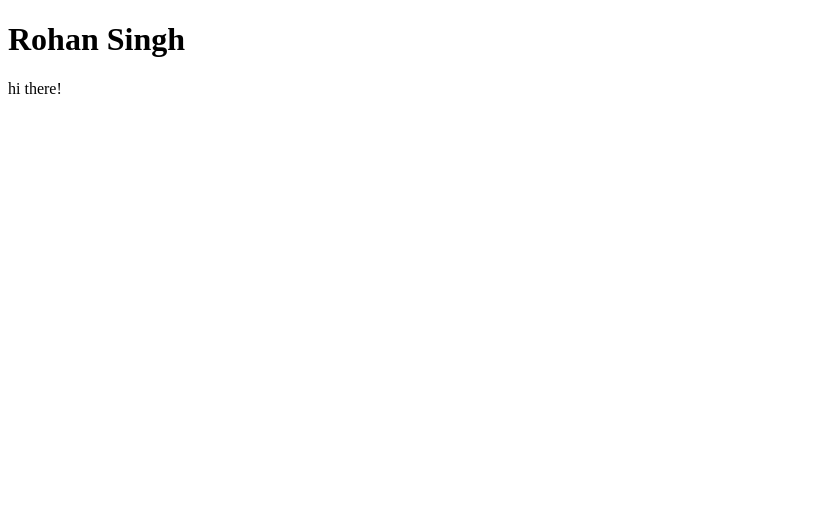
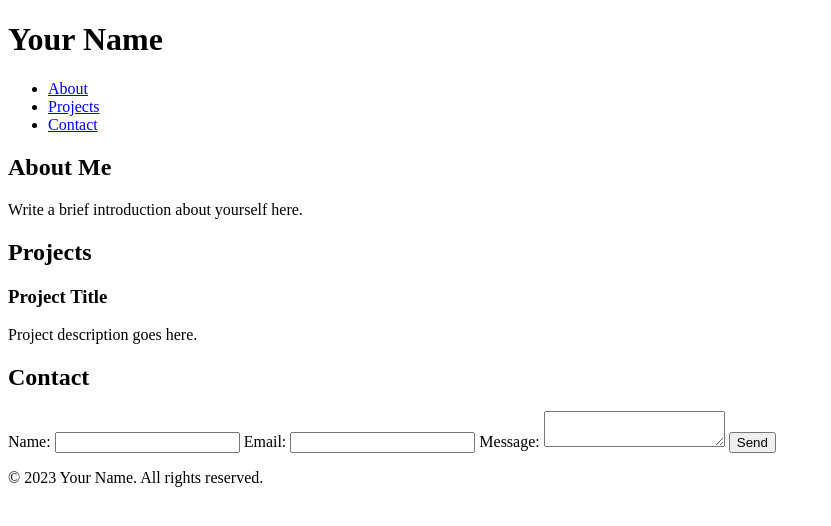
Before and after one commit to rohansingh2612/rohansingh2612.github.io, a plain HTML site: page index.html in a window 1280 px wide. Shown: the whole page, without its empty margins (0-831 px from the left). Drawn offline with Linux system fonts and the light colour scheme.

Commit message:
update index.html

```diff
--- a/index.html
+++ b/index.html
@@ -1,7 +1,52 @@
 <!DOCTYPE html>
-<html>
+<html lang="en">
+<head>
+    <meta charset="UTF-8">
+    <meta name="viewport" content="width=device-width, initial-scale=1.0">
+    <title>Portfolio</title>
+    <link rel="stylesheet" href="styles.css">
+</head>
 <body>
-<h1>Rohan Singh</h1>
-<p>hi there!</p>
+    <header>
+        <h1>Your Name</h1>
+        <nav>
+            <ul>
+                <li><a href="#about">About</a></li>
+                <li><a href="#projects">Projects</a></li>
+                <li><a href="#contact">Contact</a></li>
+            </ul>
+        </nav>
+    </header>
+
+    <section id="about">
+        <h2>About Me</h2>
+        <p>Write a brief introduction about yourself here.</p>
+    </section>
+
+    <section id="projects">
+        <h2>Projects</h2>
+        <div class="project">
+            <h3>Project Title</h3>
+            <p>Project description goes here.</p>
+        </div>
+
+    </section>
+
+    <section id="contact">
+        <h2>Contact</h2>
+        <form action="mailto:your-email@example.com" method="post" enctype="text/plain">
+            <label for="name">Name:</label>
+            <input type="text" id="name" name="name" required>
+            <label for="email">Email:</label>
+            <input type="email" id="email" name="email" required>
+            <label for="message">Message:</label>
+            <textarea id="message" name="message" required></textarea>
+            <button type="submit">Send</button>
+        </form>
+    </section>
+
+    <footer>
+        <p>&copy; 2023 Your Name. All rights reserved.</p>
+    </footer>
 </body>
 </html>
```
